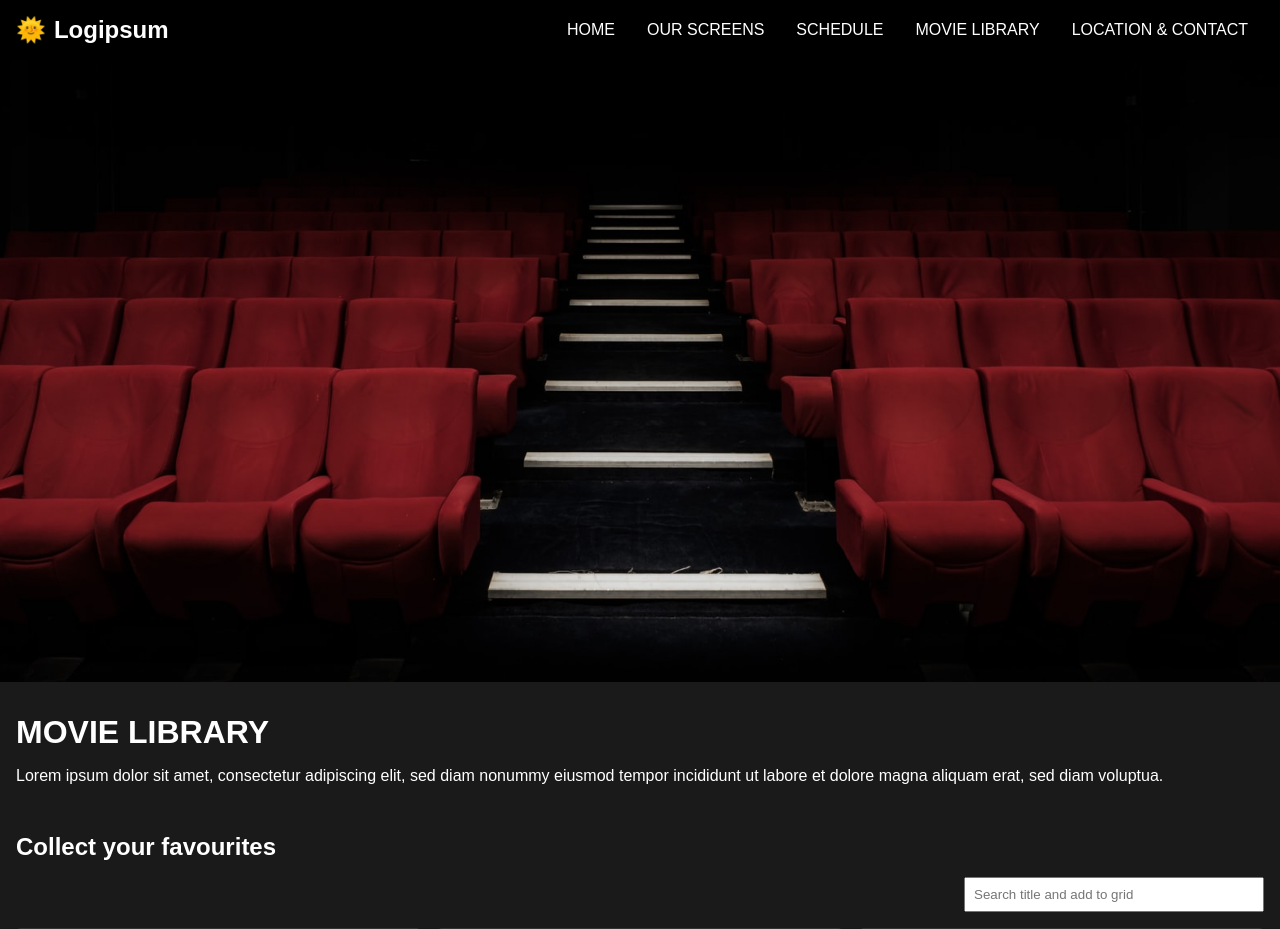
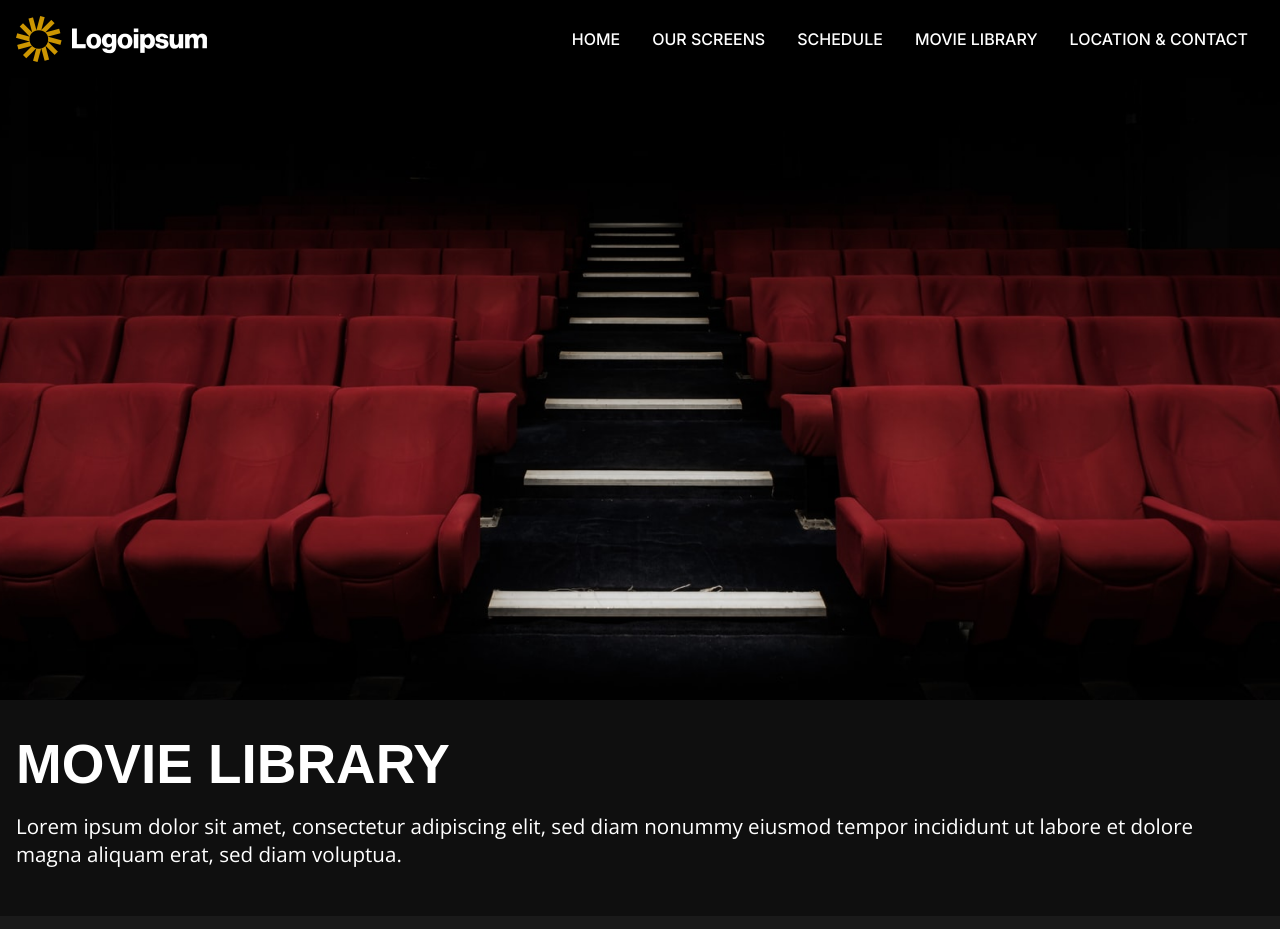
Before and after one commit to Hasiru-Herath/Logoipsum, a PHP site: page / in a window 1280 px wide. Shown: the top 929 px of the page. Run offline with PHP 8.4, Linux system fonts and the light colour scheme; some libraries are stand-ins or nearby versions.

Commit message:
styles update

```diff
--- a/assets/css/styles.css
+++ b/assets/css/styles.css
@@ -1,4 +1,3 @@
-
 * {
     margin: 0;
     padding: 0;
@@ -25,9 +24,21 @@
     font-weight: bold;
 }
 
-        .logo::before {
-            content: "🌞";
+/* .logo::before {
+            content:url('../images/logo.png');
             margin-right: 0.5rem;
+        } */
+
+.logo-img {
+    width: 191px;
+    height: 46px;
+    margin-right: 0.5rem;
+    vertical-align: middle;
+}
+
+.logo {
+    font-size: 1.5rem;
+    font-weight: bold;
 }
 
 nav {
@@ -51,6 +62,15 @@
     padding: 0.5rem 0;
 }
 
+#nav-menu a {
+  font-family: 'Inter', sans-serif;
+  font-weight: 500;
+  font-size: 16px;
+  line-height: 150%;
+
+}
+
+
 .hamburger {
     font-size: 1.5rem;
     cursor: pointer;
@@ -66,12 +86,22 @@
 
 /* Site Intro */
 .site-intro {
+    background-color: #0F0F0F;
     padding: 2rem 1rem;
 }
 
 .site-intro h1 {
-            font-size: 2rem;
+    font-size: 54.86px;
     margin-bottom: 1rem;
+    font-family: 'DINAlternate-Bold', sans-serif;
+
+}
+
+.site-intro p {
+    font-size: 20.57px;
+    margin-bottom: 1rem;
+    font-family: "Open Sans", sans-serif;
+    font-weight: 400;
 }
 
 /* Movie Grid */
@@ -228,3 +258,10 @@
         display: none;
     }
 }
+
+@font-face {
+    font-family: 'DIN Alternate';
+    src: url('../fonts/DINAlternate-Bold.ttf') format('ttf');
+    font-weight: normal;
+    font-style: normal;
+}
--- a/index.html
+++ b/index.html
@@ -1,15 +1,25 @@
 <!DOCTYPE html>
 <html lang="en">
   <head>
-    <meta charset="UTF-8">
-    <meta name="viewport" content="width=device-width, initial-scale=1.0">
-    <meta name="description" content="Movie library to collect your favorite films">
-    <title>Logipsum - Movie Library</title>
-    <link rel="stylesheet" href="./assets/css/styles.css">
+    <meta charset="UTF-8" />
+    <meta name="viewport" content="width=device-width, initial-scale=1.0" />
+    <meta
+      name="description"
+      content="Movie library to collect your favorite films"
+    />
+    <title>Logoipsum - Movie Library</title>
+    <link rel="stylesheet" href="./assets/css/styles.css" />
+    <link rel="preconnect" href="https://fonts.googleapis.com">
+<link rel="preconnect" href="https://fonts.gstatic.com" crossorigin>
+<link href="https://fonts.googleapis.com/css2?family=Open+Sans:ital,wght@0,300..800;1,300..800&family=Poppins:ital,wght@0,100;0,200;0,300;0,400;0,500;0,600;0,700;0,800;0,900;1,100;1,200;1,300;1,400;1,500;1,600;1,700;1,800;1,900&display=swap" rel="stylesheet">
+<link href="https://fonts.googleapis.com/css2?family=Inter:wght@500&display=swap" rel="stylesheet">
+
   </head>
   <body>
     <header>
-        <div class="logo">Logipsum</div>
+      <div class="logo">
+        <img src="./assets/images/logo.png" alt="Logo" class="logo-img" />
+      </div>
       <nav id="nav-menu">
         <a href="#">HOME</a>
         <a href="#">OUR SCREENS</a>
@@ -24,32 +34,58 @@
 
     <section class="site-intro">
       <h1>MOVIE LIBRARY</h1>
-        <p>Lorem ipsum dolor sit amet, consectetur adipiscing elit, sed diam nonummy eiusmod tempor incididunt ut labore et dolore magna aliquam erat, sed diam voluptua.</p>
+      <p>
+        Lorem ipsum dolor sit amet, consectetur adipiscing elit, sed diam
+        nonummy eiusmod tempor incididunt ut labore et dolore magna aliquam
+        erat, sed diam voluptua.
+      </p>
     </section>
 
     <section class="movie-grid">
       <h2>Collect your favourites</h2>
       <div class="search-bar">
-            <input type="text" id="search-input" placeholder="Search title and add to grid">
+        <input
+          type="text"
+          id="search-input"
+          placeholder="Search title and add to grid"
+        />
       </div>
       <div class="grid" id="movie-grid">
         <div class="movie-card">
           <button class="remove-btn">✖</button>
-                <img src="https://via.placeholder.com/300x200?text=Batman+Returns" alt="Batman Returns">
+          <img
+            src="https://via.placeholder.com/300x200?text=Batman+Returns"
+            alt="Batman Returns"
+          />
           <h3>Batman Returns</h3>
-                <p>Lorem ipsum dolor sit amet, consectetur adipiscing elit, sed diam nonummy eiusmod tempor incididunt ut...</p>
+          <p>
+            Lorem ipsum dolor sit amet, consectetur adipiscing elit, sed diam
+            nonummy eiusmod tempor incididunt ut...
+          </p>
         </div>
         <div class="movie-card">
           <button class="remove-btn">✖</button>
-                <img src="https://via.placeholder.com/300x200?text=Wild+Wild+West" alt="Wild Wild West">
+          <img
+            src="https://via.placeholder.com/300x200?text=Wild+Wild+West"
+            alt="Wild Wild West"
+          />
           <h3>Wild Wild West</h3>
-                <p>Lorem ipsum dolor sit amet, consectetur adipiscing elit, sed diam nonummy eiusmod tempor incididunt ut...</p>
+          <p>
+            Lorem ipsum dolor sit amet, consectetur adipiscing elit, sed diam
+            nonummy eiusmod tempor incididunt ut...
+          </p>
         </div>
         <div class="movie-card">
           <button class="remove-btn">✖</button>
-                <img src="https://via.placeholder.com/300x200?text=The+Amazing+Spiderman" alt="The Amazing Spiderman">
+          <img
+            src="https://via.placeholder.com/300x200?text=The+Amazing+Spiderman"
+            alt="The Amazing Spiderman"
+          />
           <h3>The Amazing Spiderman</h3>
-                <p>Lorem ipsum dolor sit amet, consectetur adipiscing elit, sed diam nonummy eiusmod tempor incididunt ut...</p>
+          <p>
+            Lorem ipsum dolor sit amet, consectetur adipiscing elit, sed diam
+            nonummy eiusmod tempor incididunt ut...
+          </p>
         </div>
       </div>
     </section>
@@ -59,28 +95,34 @@
         <h2>How to reach us</h2>
         <form id="contact-form" action="submit.php" method="POST">
           <label for="first-name" class="required">First Name</label>
-                <input type="text" id="first-name" name="first_name" required>
+          <input type="text" id="first-name" name="first_name" required />
 
           <label for="last-name" class="required">Last Name</label>
-                <input type="text" id="last-name" name="last_name" required>
+          <input type="text" id="last-name" name="last_name" required />
 
           <label for="email" class="required">Email</label>
-                <input type="email" id="email" name="email" required>
+          <input type="email" id="email" name="email" required />
 
           <label for="phone">Telephone</label>
-                <input type="tel" id="phone" name="phone">
+          <input type="tel" id="phone" name="phone" />
 
           <label for="message" class="required">Message</label>
           <textarea id="message" name="message" rows="4" required></textarea>
 
           <label>
-                    <input type="checkbox" name="terms" required> I agree to the Terms & Conditions
+            <input type="checkbox" name="terms" required /> I agree to the Terms
+            & Conditions
           </label>
 
           <button type="submit">SUBMIT</button>
         </form>
       </div>
-        <iframe class="map" src="https://www.google.com/maps/embed?pb=!1m18!1m12!1m3!1d3039.428490332842!2d-3.691978684594155!3d40.42235227936253!2m3!1f0!2f0!3f0!3m2!1i1024!2i768!4f13.1!3m3!1m2!1s0xd42289e8f5d9d5f%3A0x3e6f7b8c8b7b8d8!2sPlaza%20de%20Espa%C3%B1a%2C%2028040%20Madrid%2C%20Spain!5e0!3m2!1sen!2sus!4v1634567891234" allowfullscreen="" loading="lazy"></iframe>
+      <iframe
+        class="map"
+        src="https://www.google.com/maps/embed?pb=!1m18!1m12!1m3!1d3039.428490332842!2d-3.691978684594155!3d40.42235227936253!2m3!1f0!2f0!3f0!3m2!1i1024!2i768!4f13.1!3m3!1m2!1s0xd42289e8f5d9d5f%3A0x3e6f7b8c8b7b8d8!2sPlaza%20de%20Espa%C3%B1a%2C%2028040%20Madrid%2C%20Spain!5e0!3m2!1sen!2sus!4v1634567891234"
+        allowfullscreen=""
+        loading="lazy"
+      ></iframe>
     </section>
 
     <footer>
```
Also changed, not shown: assets/fonts/DINAlternate-Bold.ttf (added), assets/images/logo.png (added). Lines whose indentation alone changed are shown as unchanged.
